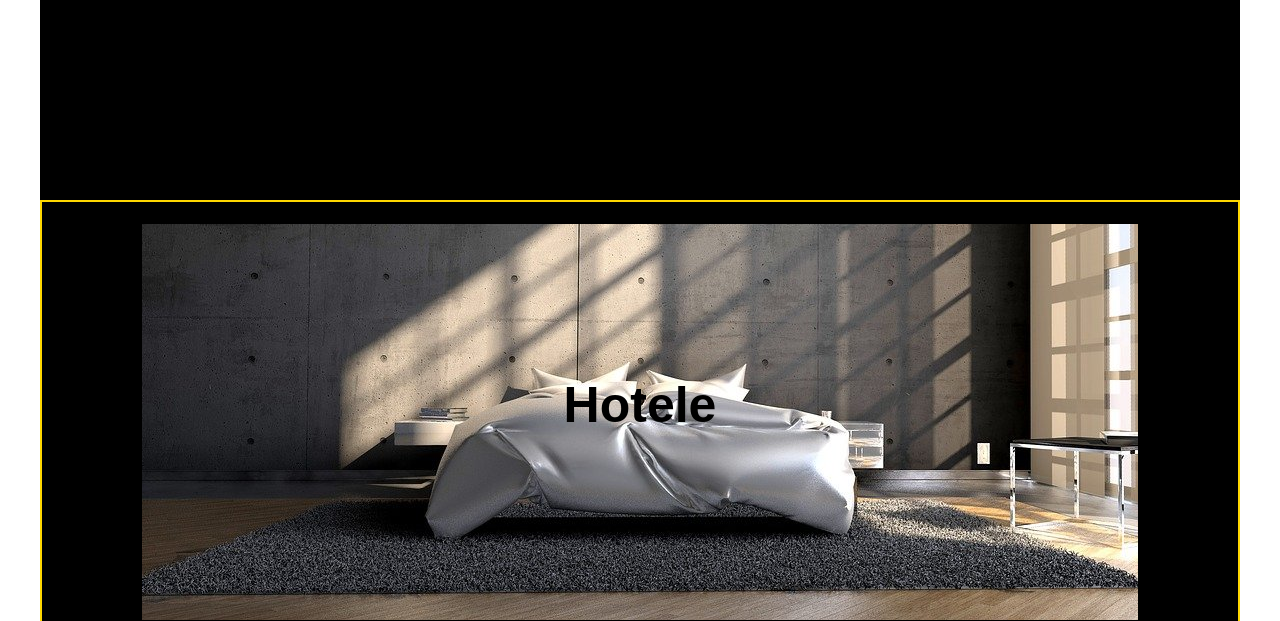
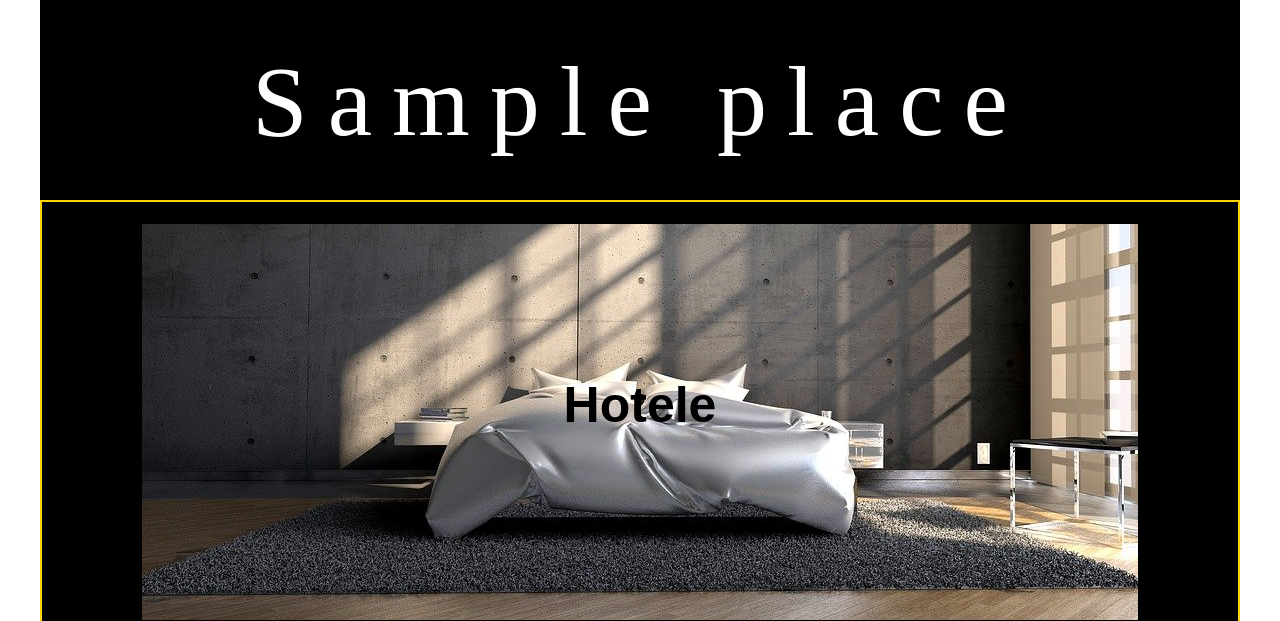
Before and after one commit to stepi2299/PSBD_project, a Python web app: template app/templates/place.html in a window 1280 px wide. Shown: the top 621 px of the page. Run offline with Jinja, Linux system fonts and the light colour scheme; the template is opened without the code that fills it: most values are stand-ins (such as "Sample title", 1, 10 or a date in 2020).

Commit message:
Zmiana naglowka w profilu miejsca v2

```diff
--- a/app/static/css/style_profil.css
+++ b/app/static/css/style_profil.css
@@ -29,7 +29,7 @@ header:first-child {
     font-size: 100px;
     letter-spacing: 20px;
     background-color: black;
-    color: whitegit;
+    color: white;
 }
 
 
```
